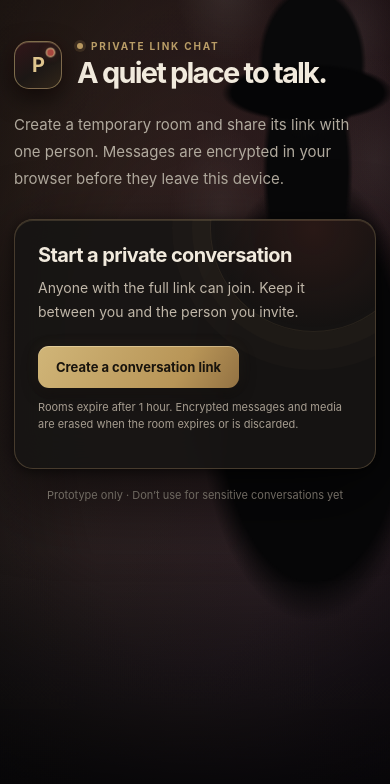
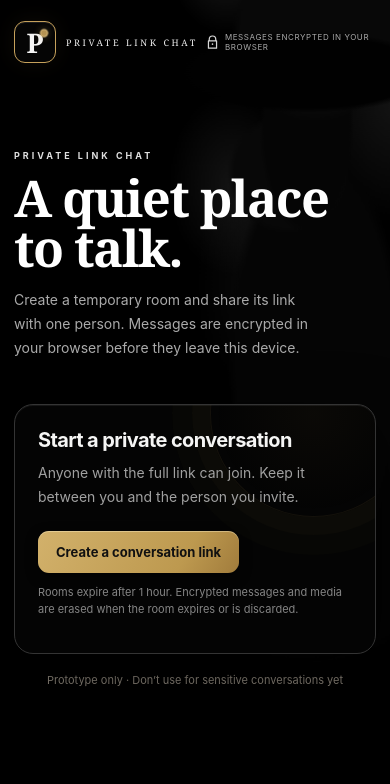
Before and after one commit to Aanif01/chatbot, a website: page web/index.html in a window 390 px wide. Drawn offline with Linux system fonts and the light colour scheme.

Commit message:
Restyle chat with cinematic noir visual system

```diff
--- a/web/index.html
+++ b/web/index.html
@@ -5,13 +5,13 @@
   <meta name="viewport" content="width=device-width, initial-scale=1">
   <meta name="referrer" content="no-referrer">
   <title>Private link chat</title>
-  <link rel="stylesheet" href="./style.css?v=20261029-18">
+  <link rel="stylesheet" href="./style.css?v=20261029-19">
   <script type="module" src="./app.js?v=20261029-16"></script>
 </head>
 <body>
   <main class="shell">
-    <header><div class="mark">P</div><div><p class="eyebrow">PRIVATE LINK CHAT</p><h1>A quiet place to talk.</h1></div></header>
-    <p class="intro">Create a temporary room and share its link with one person. Messages are encrypted in your browser before they leave this device.</p>
+    <header class="site-header"><div class="brand"><div class="mark" aria-hidden="true">P</div><span class="brand-name">PRIVATE LINK CHAT</span></div><div class="security-note"><svg aria-hidden="true" viewBox="0 0 16 18"><path d="M4 7V5a4 4 0 0 1 8 0v2M3 7h10v9H3z" fill="none" stroke="currentColor" stroke-width="1.5" stroke-linecap="round" stroke-linejoin="round"/><circle cx="8" cy="11" r="1" fill="currentColor"/></svg><span>MESSAGES ENCRYPTED IN YOUR BROWSER</span></div></header>
+    <section class="hero" aria-labelledby="heroTitle"><p class="eyebrow">PRIVATE LINK CHAT</p><h1 id="heroTitle">A quiet place<br>to talk.</h1><p class="intro">Create a temporary room and share its link with one person. Messages are encrypted in your browser before they leave this device.</p></section>
     <section id="welcome" class="card">
       <p id="notice" class="fine hidden" role="status"></p>
       <h2>Start a private conversation</h2>
--- a/web/style.css
+++ b/web/style.css
@@ -4,15 +4,15 @@
   font-synthesis: none;
   text-rendering: optimizeLegibility;
   font-optical-sizing: auto;
-  --ink: #f1eadd;
-  --muted: #c0b7a9;
-  --quiet: #a69d90;
-  --accent: #c7a66c;
+  --ink: #f5f5f4;
+  --muted: #a1a1a1;
+  --quiet: #858585;
+  --accent: #c6a15b;
   --accent-deep: #94703f;
-  --mint: #bb9b62;
-  --line: #403830;
-  --surface: #171514ed;
-  --soft: #211e1b;
+  --mint: #c6a15b;
+  --line: #292929;
+  --surface: #080808ed;
+  --soft: #101010;
 }
 
 * { box-sizing: border-box; }
@@ -22,19 +22,15 @@ body {
   min-height: 100vh;
   margin: 0;
   color: var(--ink);
-  background:
-    radial-gradient(ellipse at 5% 4%, #3b2a1b91 0, transparent 29rem),
-    radial-gradient(ellipse at 96% 5%, #3b172099 0, transparent 34rem),
-    radial-gradient(ellipse at 72% 83%, #202028 0, transparent 38rem),
-    linear-gradient(145deg, #0b0b0c, #11100f 55%, #101114);
+  background: #000;
 }
 body::before {
   position: fixed;
   z-index: -1;
   inset: 0;
-  background-image: repeating-linear-gradient(0deg, #ffffff08 0, #ffffff08 1px, transparent 1px, transparent 4px);
-  background-size: 100% 4px;
-  opacity: .22;
+  background-image: repeating-linear-gradient(0deg, #ffffff06 0, #ffffff06 1px, transparent 1px, transparent 5px);
+  background-size: 100% 5px;
+  opacity: .12;
   pointer-events: none;
   content: "";
   mask-image: linear-gradient(to bottom, #000 0%, transparent 78%);
@@ -42,26 +38,34 @@ body::before {
 body::after {
   position: fixed;
   z-index: -1;
-  inset: -8%;
+  inset: -10%;
   background:
-    radial-gradient(ellipse 19% 3% at 76% 17%, #050506 88%, transparent 100%),
-    radial-gradient(ellipse 12% 8% at 77% 14%, #09090a 90%, transparent 100%),
-    radial-gradient(ellipse 10% 13% at 76% 25%, #080809 88%, transparent 100%),
-    radial-gradient(ellipse 25% 23% at 77% 48%, #070708 82%, transparent 100%),
-    radial-gradient(ellipse 16% 11% at 58% 6%, #d8d4cc1b 0, transparent 72%),
-    radial-gradient(ellipse 18% 12% at 85% 11%, #e1ded717 0, transparent 72%),
-    radial-gradient(ellipse 22% 15% at 91% 24%, #bcb9b318 0, transparent 72%),
-    radial-gradient(ellipse 16% 12% at 57% 29%, #d6d1c610 0, transparent 74%),
-    radial-gradient(ellipse 23% 8% at 22% 100%, #b3834b20 0, transparent 76%),
-    linear-gradient(180deg, transparent 64%, #020203 96%),
-    radial-gradient(ellipse at center, transparent 36%, #0505068a 100%);
+    radial-gradient(ellipse 28% 4% at 75% 16%, #010101 88%, transparent 100%),
+    radial-gradient(ellipse 18% 9% at 77% 12%, #080808 90%, transparent 100%),
+    radial-gradient(ellipse 10% 11% at 75% 21%, #050505 90%, transparent 100%),
+    radial-gradient(ellipse 13% 6% at 71% 26%, #080808 88%, transparent 100%),
+    radial-gradient(ellipse 19% 22% at 77% 45%, #050505 90%, transparent 100%),
+    radial-gradient(ellipse 35% 13% at 74% 62%, #030303 90%, transparent 100%),
+    radial-gradient(ellipse 17% 10% at 58% 5%, #e7e7e71c 0, transparent 74%),
+    radial-gradient(ellipse 20% 13% at 81% 8%, #ececec1d 0, transparent 74%),
+    radial-gradient(ellipse 25% 16% at 94% 19%, #cfcfcf18 0, transparent 76%),
+    radial-gradient(ellipse 18% 12% at 59% 27%, #dbdbdb16 0, transparent 76%),
+    radial-gradient(ellipse 22% 17% at 68% 37%, #c5c5c510 0, transparent 78%),
+    radial-gradient(ellipse 24% 8% at 19% 100%, #c6a15b20 0, transparent 78%),
+    linear-gradient(180deg, transparent 59%, #000 96%),
+    radial-gradient(ellipse at center, transparent 34%, #000b 100%);
   pointer-events: none;
   content: "";
-  animation: ambient-drift 42s ease-in-out infinite alternate;
+  animation: ambient-drift 54s ease-in-out infinite alternate;
   will-change: transform;
 }
-.shell { width: min(720px, calc(100% - 36px)); margin: 0 auto; padding: 62px 0 36px; }
-header { display: flex; align-items: center; gap: 15px; }
+.shell { width: min(960px, calc(100% - 56px)); margin: 0 auto; padding: 28px 0 36px; }
+.site-header { display: flex; align-items: center; justify-content: space-between; gap: 18px; min-height: 54px; }
+.brand { display: flex; align-items: center; gap: 18px; }
+.brand-name { color: #eee; font-family: Georgia, "Times New Roman", serif; font-size: 13px; letter-spacing: 5px; white-space: nowrap; }
+.security-note { display: flex; align-items: center; gap: 9px; color: #aaa; font-size: 10px; letter-spacing: 1px; }
+.security-note svg { width: 15px; height: 17px; flex: 0 0 auto; color: #d8d8d8; }
+.hero { max-width: 440px; min-height: 390px; padding: 94px 0 42px; animation: hero-in .7s ease-out both; }
 .mark {
   position: relative;
   display: grid;
@@ -69,25 +73,26 @@ header { display: flex; align-items: center; gap: 15px; }
   width: 48px;
   height: 48px;
   flex: 0 0 48px;
-  border: 1px solid #d0b77d85;
-  border-radius: 15px;
-  background: linear-gradient(145deg, #321619 0%, #1c1715 55%, #302519 100%);
-  color: #dfc58e;
-  font-size: 20px;
-  font-weight: 750;
-  letter-spacing: -1px;
-  box-shadow: 0 9px 24px #0009, 0 0 24px #7f26231a, inset 0 1px #d9c18c38;
+  width: 54px;
+  height: 54px;
+  flex-basis: 54px;
+  border: 1px solid #c6a15b;
+  border-radius: 13px;
+  background: #050505;
+  color: #f5f5f5;
+  font: 700 32px/1 Georgia, "Times New Roman", serif;
+  box-shadow: 0 0 22px #c6a15b12, inset 0 1px #ffffff18;
 }
 .mark::after {
   position: absolute;
-  top: 6px;
-  right: 6px;
-  width: 7px;
-  height: 7px;
-  border: 1px solid #ead29b;
+  top: 7px;
+  right: 7px;
+  width: 6px;
+  height: 6px;
+  border: 1px solid #f5d48d;
   border-radius: 50%;
-  background: #b44c43;
-  box-shadow: 0 0 9px #b44c4370;
+  background: #c6a15b;
+  box-shadow: 0 0 8px #c6a15b70;
   content: "";
   animation: signal-breathe 3.8s ease-in-out infinite;
 }
@@ -96,25 +101,25 @@ h1, h2, p { margin-top: 0; }
   display: flex;
   align-items: center;
   gap: 8px;
-  margin: 0 0 5px;
-  color: #b99d67;
-  font-size: 10px;
+  margin: 0 0 12px;
+  color: #dedede;
+  font-size: 11px;
   font-weight: 750;
-  letter-spacing: 1.8px;
+  letter-spacing: 4px;
 }
-.eyebrow::before { width: 6px; height: 6px; border-radius: 50%; background: var(--mint); box-shadow: 0 0 0 3px #bb9b622b; content: ""; }
-h1 { margin: 0; color: var(--ink); font-size: clamp(29px, 5.5vw, 42px); font-weight: 720; letter-spacing: -1.8px; line-height: 1.12; }
-.intro { max-width: 600px; margin: 22px 0 27px; color: #b1aa9e; font-size: 15px; line-height: 1.8; }
+.eyebrow::before { display: none; }
+h1 { margin: 0; color: #fff; font: 700 clamp(43px, 7vw, 68px)/.98 Georgia, "Times New Roman", serif; letter-spacing: -2px; }
+.intro { max-width: 390px; margin: 20px 0 0; color: #aaa; font-size: 16px; line-height: 1.8; }
 .card {
   position: relative;
   overflow: hidden;
   padding: 31px;
-  border: 1px solid #66563f9c;
-  border-radius: 23px;
-  background: var(--surface);
-  box-shadow: 0 26px 72px #0009, 0 2px 12px #0008, inset 0 1px #d4bb8230;
-  backdrop-filter: blur(18px);
-  animation: card-in .42s cubic-bezier(.2,.8,.2,1) both;
+  border: 1px solid #343434;
+  border-radius: 22px;
+  background: #050505ed;
+  box-shadow: 0 18px 60px #000c, inset 0 1px #ffffff12;
+  backdrop-filter: blur(14px);
+  animation: card-in .5s cubic-bezier(.2,.8,.2,1) both;
 }
 .card::before {
   position: absolute;
@@ -122,10 +127,10 @@ h1 { margin: 0; color: var(--ink); font-size: clamp(29px, 5.5vw, 42px); font-wei
   right: -42px;
   width: 205px;
   height: 205px;
-  border: 1px solid #c7a66c1c;
+  border: 1px solid #c6a15b16;
   border-radius: 50%;
-  background: radial-gradient(circle, #a23b3024 0%, #a23b3000 69%);
-  box-shadow: 0 0 0 18px #c7a66c08, 0 0 0 38px #c7a66c05;
+  background: radial-gradient(circle, #c6a15b0a 0%, #c6a15b00 69%);
+  box-shadow: 0 0 0 18px #c6a15b06, 0 0 0 38px #c6a15b04;
   pointer-events: none;
   content: "";
 }
@@ -135,17 +140,17 @@ h1 { margin: 0; color: var(--ink); font-size: clamp(29px, 5.5vw, 42px); font-wei
 button {
   border: 0;
   border-radius: 11px;
-  background: linear-gradient(120deg, #d0b578, #b89557 70%, #937243);
-  color: #19140d;
+  background: linear-gradient(120deg, #d2b16b, #bd994f 72%, #a17c3c);
+  color: #111;
   font: inherit;
   font-size: 13px;
   font-weight: 680;
   padding: 11px 16px;
   cursor: pointer;
-  box-shadow: 0 5px 16px #0006, 0 0 14px #c8a36518, inset 0 1px #fff5d066;
+  box-shadow: 0 4px 12px #0008, inset 0 1px #fff5d066;
   transition: transform .18s ease, box-shadow .18s ease, filter .18s ease;
 }
-button:hover { transform: translateY(-1px); filter: brightness(1.08); box-shadow: 0 8px 20px #0008, 0 0 18px #c8a36530, inset 0 1px #fff5d088; }
+button:hover { transform: translateY(-1px); filter: brightness(1.08); box-shadow: 0 7px 18px #0009, 0 0 14px #c6a15b20, inset 0 1px #fff5d088; }
 button:active { transform: translateY(0) scale(.985); }
 button:focus-visible, input:focus-visible, textarea:focus-visible { outline: 3px solid #c7a66c99; outline-offset: 2px; }
 button:disabled { opacity: .62; cursor: wait; }
@@ -169,7 +174,7 @@ button:disabled { opacity: .62; cursor: wait; }
 }
 .identity input::placeholder { color: #8e8578; }
 .participant-count { padding: 4px 9px; border: 1px solid #65553b; border-radius: 999px; background: #2a241b; color: #d3b875; font-size: 10px; font-weight: 700; letter-spacing: 0; white-space: nowrap; }
-.room-head { display: flex; align-items: center; justify-content: space-between; gap: 14px; margin: -31px -31px 0; padding: 23px 30px 19px; border-bottom: 1px solid #3b332a; background: linear-gradient(112deg, #211a18ed, #171515ee 68%, #211c17e8); }
+.room-head { display: flex; align-items: center; justify-content: space-between; gap: 14px; margin: -31px -31px 0; padding: 23px 30px 19px; border-bottom: 1px solid #292929; background: #080808eF; }
 .room-head > div { min-width: 0; }
 .room-actions { display: flex; flex: 0 0 auto; gap: 7px; }
 .discard-confirm { display: flex; align-items: center; justify-content: space-between; gap: 14px; padding: 14px 0; border-bottom: 1px solid #3b332a; }
@@ -178,41 +183,43 @@ button:disabled { opacity: .62; cursor: wait; }
 .danger-action { background: linear-gradient(120deg, #8f3037, #682026); color: #fff2e7; box-shadow: 0 5px 14px #0008, inset 0 1px #f4c6a638; }
 .danger-action:hover { box-shadow: 0 8px 18px #0009, 0 0 16px #8c242c40; }
 .room-head h2 { display: flex; align-items: center; gap: 9px; margin: 0 0 5px; font-size: 17px; }
-.room-head h2::before { width: 8px; height: 8px; border-radius: 50%; background: #c8a86f; box-shadow: 0 0 0 4px #c8a86f20, 0 0 12px #c8a86f55; content: ""; }
+.room-head h2::before { width: 8px; height: 8px; border-radius: 50%; background: #c6a15b; box-shadow: 0 0 0 4px #c6a15b20, 0 0 12px #c6a15b45; content: ""; }
 .room-head .fine { margin: 0; }
-.quiet { flex: 0 0 auto; border: 1px solid #51463a; background: #191716; color: #d3c5ae; padding: 9px 12px; box-shadow: 0 2px 6px #0008; }
-.quiet:hover { border-color: #9b7e4d; background: #24201b; color: #ecd39b; box-shadow: 0 5px 14px #0009; }
+.quiet { flex: 0 0 auto; border: 1px solid #414141; background: #080808; color: #dedede; padding: 9px 12px; box-shadow: none; }
+.quiet:hover { border-color: #9b7e4d; background: #111; color: #ecd39b; box-shadow: 0 4px 14px #0009; }
 .quiet.danger:hover { border-color: #8b4241; color: #e1a29a; }
-.share { margin: 18px 0; padding: 16px; border: 1px solid #493f34; border-radius: 14px; background: linear-gradient(135deg, #1b1917, #191718 58%, #1b1b19); }
+.share { margin: 18px 0; padding: 16px; border: 1px solid #303030; border-radius: 14px; background: #090909; }
 .share label { display: block; margin-bottom: 8px; color: #e0d4bf; font-size: 12px; font-weight: 700; }
 .share-row { display: flex; gap: 8px; }
 .share input { width: 100%; min-width: 0; padding: 11px; border: 1px solid #51483d; border-radius: 9px; background: #0e0d0c; color: #d1c4ad; font: 11px ui-monospace, SFMono-Regular, Menlo, monospace; }
 .share button { flex: 0 0 auto; padding: 9px 13px; }
 .share .fine { margin: 8px 0 0; }
-.messages { display: flex; min-height: 200px; max-height: 390px; flex-direction: column; gap: 11px; overflow: auto; margin-top: 15px; padding: 16px 8px; border: 1px solid #3d3730; border-radius: 15px; background: linear-gradient(145deg, #121212, #171619 60%, #151716); scrollbar-color: #66583f transparent; scrollbar-width: thin; }
-.bubble { max-width: 82%; padding: 11px 13px; border: 1px solid #403b35; border-radius: 15px 15px 15px 5px; background: #211f1d; color: #e9e3d8; font-size: 14px; line-height: 1.6; white-space: pre-wrap; overflow-wrap: anywhere; box-shadow: 0 5px 14px #0008; animation: bubble-in .22s ease-out both; }
-.bubble.mine { align-self: flex-end; border-color: #675336; border-radius: 15px 15px 5px 15px; background: linear-gradient(145deg, #30271c, #29221c); }
-.bubble .who { margin-bottom: 4px; color: #c3aa78; font-size: 10px; font-weight: 700; letter-spacing: .2px; }
+.messages { display: flex; min-height: 200px; max-height: 390px; flex-direction: column; gap: 11px; overflow: auto; margin-top: 15px; padding: 16px 8px; border: 1px solid #242424; border-radius: 15px; background: #030303; scrollbar-color: #555 transparent; scrollbar-width: thin; }
+.bubble { max-width: 82%; padding: 11px 13px; border: 1px solid #292929; border-radius: 15px 15px 15px 5px; background: #0c0c0c; color: #e9e9e9; font-size: 14px; line-height: 1.6; white-space: pre-wrap; overflow-wrap: anywhere; box-shadow: 0 5px 14px #0008; animation: bubble-in .22s ease-out both; }
+.bubble.mine { align-self: flex-end; border-color: #514124; border-radius: 15px 15px 5px 15px; background: #12100c; }
+.bubble .who { margin-bottom: 4px; color: #f0f0f0; font-size: 10px; font-weight: 700; letter-spacing: .2px; }
 .reply-quote { display: grid; gap: 2px; margin: 0 0 7px; padding: 7px 9px; border-left: 2px solid #ae8d53; border-radius: 0 7px 7px 0; background: #171513; color: #c0b6a7; font-size: 11px; }
 .reply-quote strong { color: #d0b476; font-size: 10px; }
 .reply-quote span { overflow: hidden; text-overflow: ellipsis; white-space: nowrap; }
 .reply-message { display: block; margin: 7px 0 -3px auto; padding: 5px 8px; border: 1px solid #4f473c; border-radius: 8px; background: #151412; color: #c5b48e; font-size: 10px; box-shadow: none; }
 .reply-message:hover { border-color: #a38756; background: #211d17; color: #efd399; box-shadow: none; }
-.replying-to { display: flex; align-items: center; justify-content: space-between; gap: 10px; margin-top: 13px; padding: 10px 12px; border: 1px solid #514433; border-left: 3px solid #b28d51; border-radius: 10px; background: linear-gradient(110deg, #211b16, #191819); color: #c5b9a5; font-size: 11px; }
+.replying-to { display: flex; align-items: center; justify-content: space-between; gap: 10px; margin-top: 13px; padding: 10px 12px; border: 1px solid #353535; border-left: 3px solid #b28d51; border-radius: 10px; background: #0a0a0a; color: #c5c5c5; font-size: 11px; }
 .replying-to > div { display: grid; min-width: 0; gap: 2px; }
 .replying-to strong { color: #dbbd80; }
 .replying-to span { overflow: hidden; text-overflow: ellipsis; white-space: nowrap; }
 .replying-to button { padding: 6px 9px; }
 .composer { display: flex; align-items: end; gap: 9px; margin-top: 14px; }
-.attach-button { display: grid; width: 43px; height: 43px; flex: 0 0 43px; place-items: center; border: 1px solid #51483d; border-radius: 11px; background: linear-gradient(145deg, #211d18, #151413); color: #d2b77d; font-size: 23px; line-height: 1; cursor: pointer; box-shadow: inset 0 1px #d4bb8220, 0 3px 10px #0007; transition: border-color .18s ease, transform .18s ease; }
+.attach-button { display: grid; width: 43px; height: 43px; flex: 0 0 43px; place-items: center; border: 1px solid #51483d; border-radius: 50%; background: #050505; color: #d2b77d; font-size: 23px; line-height: 1; cursor: pointer; box-shadow: inset 0 1px #ffffff12; transition: border-color .18s ease, transform .18s ease; }
 .attach-button:hover { transform: translateY(-1px); border-color: #a38756; }
 .attach-menu { position: relative; flex: 0 0 43px; }
 .attach-menu > summary { list-style: none; }
 .attach-menu > summary::-webkit-details-marker { display: none; }
 .attach-options { position: absolute; z-index: 5; bottom: calc(100% + 9px); left: 0; display: grid; min-width: 190px; gap: 6px; padding: 8px; border: 1px solid #51483d; border-radius: 12px; background: #171513; box-shadow: 0 10px 28px #000c; }
 .attach-options button { text-align: left; }
-.composer textarea { flex: 1; min-height: 47px; max-height: 140px; resize: vertical; padding: 12px 13px; border: 1px solid #51483d; border-radius: 11px; background: #11100f; color: var(--ink); font: inherit; font-size: 13px; box-shadow: inset 0 1px 3px #0009; }
+.composer textarea { flex: 1; min-height: 47px; max-height: 140px; resize: vertical; padding: 12px 16px; border: 1px solid #363636; border-radius: 999px; background: #080808; color: var(--ink); font: inherit; font-size: 13px; box-shadow: inset 0 1px 3px #0009; }
 .composer textarea::placeholder { color: #928a7d; }
+#sendButton { display: grid; width: 43px; height: 43px; flex: 0 0 43px; place-items: center; padding: 0; border: 1px solid #9b7a43; border-radius: 50%; background: #080808; color: #d3ae68; font-size: 0; box-shadow: none; }
+#sendButton::before { content: "➤"; font-size: 17px; transform: translate(-1px, 1px); }
 .media-hint { margin: 6px 0 0; }
 .media-loading { padding: 12px; color: #b8aa8e; font-size: 11px; }
 .media-preview { display: block; max-width: min(100%, 360px); max-height: 300px; margin-top: 6px; border: 1px solid #544732; border-radius: 10px; background: #0d0c0b; object-fit: contain; }
@@ -235,8 +242,19 @@ audio.media-preview { width: min(100%, 320px); }
 @keyframes bubble-in { from { opacity: 0; transform: translateY(4px); } to { opacity: 1; transform: translateY(0); } }
 @keyframes ambient-drift { from { transform: translate3d(-1.2%, -0.6%, 0) scale(1); } to { transform: translate3d(1.2%, 0.8%, 0) scale(1.035); } }
 @keyframes signal-breathe { 0%, 100% { opacity: .72; transform: scale(.92); } 50% { opacity: 1; transform: scale(1.08); } }
+@keyframes hero-in { from { opacity: 0; transform: translateY(8px); } to { opacity: 1; transform: translateY(0); } }
 @media (max-width: 540px) {
-  .shell { width: min(100% - 28px, 720px); padding-top: 40px; }
+  .shell { width: min(100% - 28px, 960px); padding-top: max(20px, env(safe-area-inset-top)); }
+  .site-header { min-height: 44px; gap: 8px; }
+  .brand { gap: 10px; }
+  .brand-name { font-size: 9px; letter-spacing: 2.6px; }
+  .mark { width: 42px; height: 42px; flex-basis: 42px; border-radius: 11px; font-size: 27px; }
+  .security-note { max-width: 48%; gap: 6px; font-size: 8px; letter-spacing: .6px; }
+  .security-note svg { width: 13px; height: 15px; }
+  .hero { max-width: 330px; min-height: 340px; padding: 86px 0 36px; }
+  .hero .eyebrow { font-size: 9px; letter-spacing: 3px; }
+  h1 { max-width: 330px; font-size: clamp(43px, 13vw, 58px); letter-spacing: -1.6px; }
+  .intro { max-width: 310px; margin-top: 16px; font-size: 14px; line-height: 1.7; }
   .card { padding: 23px; border-radius: 19px; }
   .room-head { margin: -23px -23px 0; padding: 18px 20px 16px; }
   .room-head h2 { font-size: 16px; }
@@ -251,6 +269,11 @@ audio.media-preview { width: min(100%, 320px); }
   .discard-confirm { align-items: flex-start; flex-direction: column; }
   .discard-confirm > div { align-self: flex-end; }
 }
+@media (max-width: 370px) {
+  .security-note span { max-width: 100px; line-height: 1.4; }
+  .room-head { align-items: flex-start; flex-direction: column; }
+  .room-actions { align-self: flex-end; }
+}
 @media (prefers-reduced-motion: reduce) {
   *, *::before, *::after { scroll-behavior: auto !important; animation-duration: .01ms !important; animation-iteration-count: 1 !important; transition-duration: .01ms !important; }
 }
```
